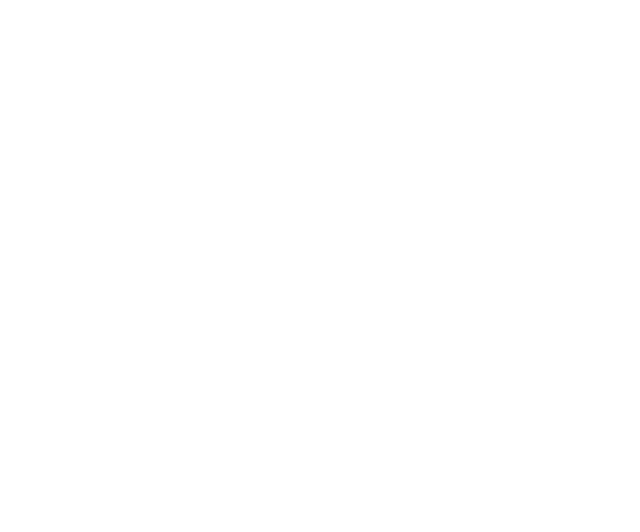
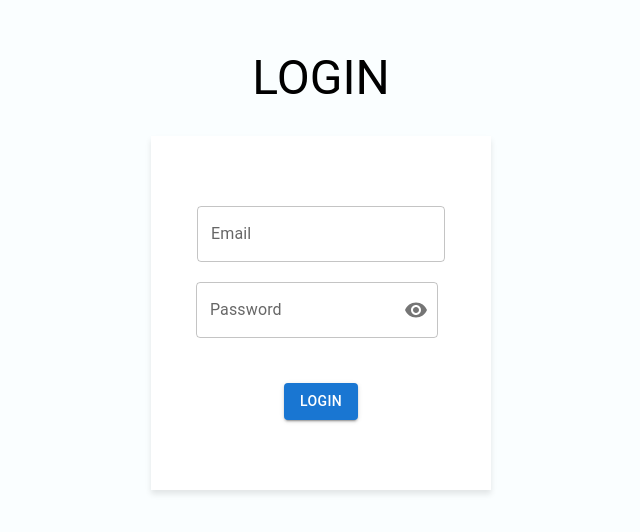
Before and after one commit to RCPK2023/Students-Information-Systems, a React (Create React App) app in the folder dashboard/: page /Login in a window 1280 px wide. Before the commit this address had no page. Shown: the part 130-662 px from the top of the page, without its empty margins (319-959 px from the left). Built offline with nearby package versions, Linux system fonts and the light colour scheme.

Commit message:
Login needs to be fixed, please see to the comments regarding it

```diff
--- a/dashboard/src/App.js
+++ b/dashboard/src/App.js
@@ -5,7 +5,7 @@
 import Demo from "./pages/Demo";
 import ViewStudent from "./pages/viewstudent";
 import ViewUsers from "./pages/ViewUsers";
-
+import Login from "./pages/login"
 const App = () => {
   return (
     <div>
@@ -16,6 +16,7 @@
           <Route path="/Demo" element={<Demo />}></Route>
           <Route path="viewstudent" element={<ViewStudent />}></Route>
           <Route path="/viewusers" element={<ViewUsers />}></Route>
+          <Route path="/Login" element={<Login />}></Route>
         </Routes>
       </BrowserRouter>
     </div>
--- /dev/null
+++ b/dashboard/src/pages/login.css
@@ -0,0 +1,21 @@
+#login-container {
+    display: flex;
+    align-items: center;
+    justify-content: center;
+    flex-direction: column;
+    gap: 20px;
+    padding: 70px 45px 70px 45px;
+    background-color: white;
+    box-shadow: 0 4px 6px rgba(0, 0, 0, 0.1); /* Example shadow */
+}
+
+
+#login-page{
+    display: flex;
+    align-items: center;
+    justify-content: center;
+    flex-direction: column;
+    height: 100vh;
+    gap: 30px;
+    background-color: rgb(250, 254, 255);
+}
--- /dev/null
+++ b/dashboard/src/pages/login.js
@@ -0,0 +1,94 @@
+import Visibility from "@mui/icons-material/Visibility";
+import VisibilityOff from "@mui/icons-material/VisibilityOff";
+import {
+    Button,
+  Container,
+  FormControl,
+  IconButton,
+  InputAdornment,
+  InputLabel,
+  OutlinedInput,
+  TextField,
+  Typography,
+} from "@mui/material";
+import React, { useEffect, useState } from "react";
+import "./login.css";
+
+//create useState and hook into both the stuff, then put it as a website storage or something then do something
+//that something being an authentication, maybe a session token?
+const Login = () => {
+  const [showPassword, setShowPassword] = React.useState(false);
+  const handleClickShowPassword = () => setShowPassword((show) => !show);
+  const handleMouseDownPassword = (event) => {
+    event.preventDefault();
+  };
+
+  const [email, setEmail] = useState("");
+  const [password, setPassword] = useState("");
+
+  const handleInput = () => {
+    alert("Email: " + email + "\nPassword: " + password)
+  }
+
+  const textFieldStyle = {
+    marginBottom: "width: 250px",
+  };
+
+  return (
+    <div id="login-page">
+      <Typography variant="h3">LOGIN</Typography>
+
+      <div id="login-container">
+        <TextField
+          value={email}
+          id="outlined-basic"
+          label="Email"
+          variant="outlined"
+          onChange={(e) => setEmail(e.target.value)}
+          style={textFieldStyle}
+        ></TextField>
+
+        <FormControl
+          sx={{
+            m: 1,
+            width: "24ch",
+            marginLeft: "0",
+            marginTop: "0",
+            marginBottom: "25px",
+          }}
+          variant="outlined"
+        >
+          <InputLabel htmlFor="outlined-adornment-password">
+            Password
+          </InputLabel>
+          <OutlinedInput
+            value={password}
+            id="outlined-adornment-password"
+            type={showPassword ? "text" : "password"}
+            onChange={(e) => setPassword(e.target.value)}
+            endAdornment={
+              <InputAdornment position="end">
+                <IconButton
+                  aria-label="toggle password visibility"
+                  onClick={handleClickShowPassword}
+                  onMouseDown={handleMouseDownPassword}
+                  edge="end"
+                >
+                  {showPassword ? <VisibilityOff /> : <Visibility />}
+                </IconButton>
+              </InputAdornment>
+            }
+            label="Password"
+          />
+        </FormControl>
+
+
+        <Button variant="contained" onClick={handleInput}>
+            Login
+        </Button>
+      </div>
+    </div>
+  );
+};
+
+export default Login;
```
